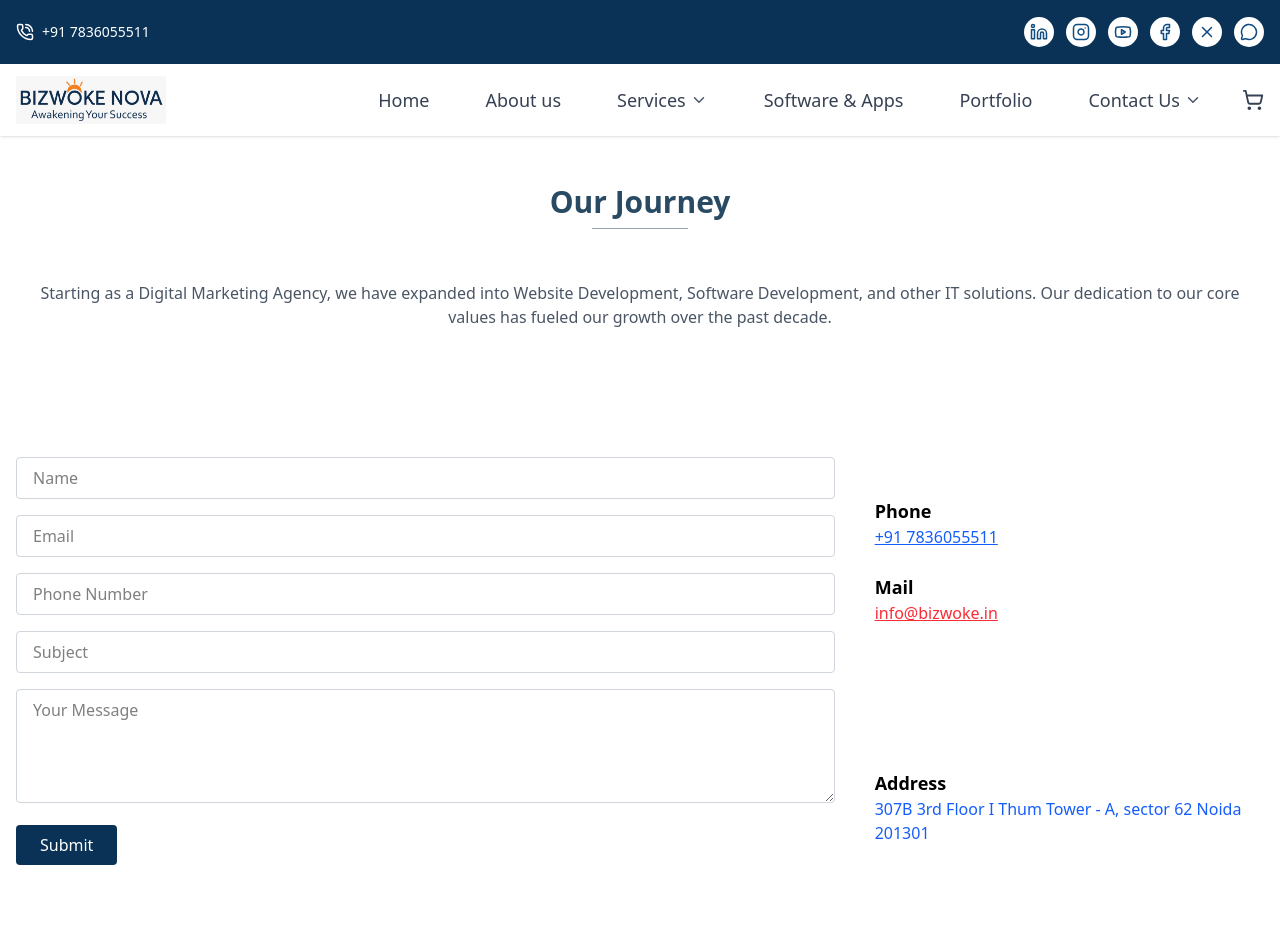
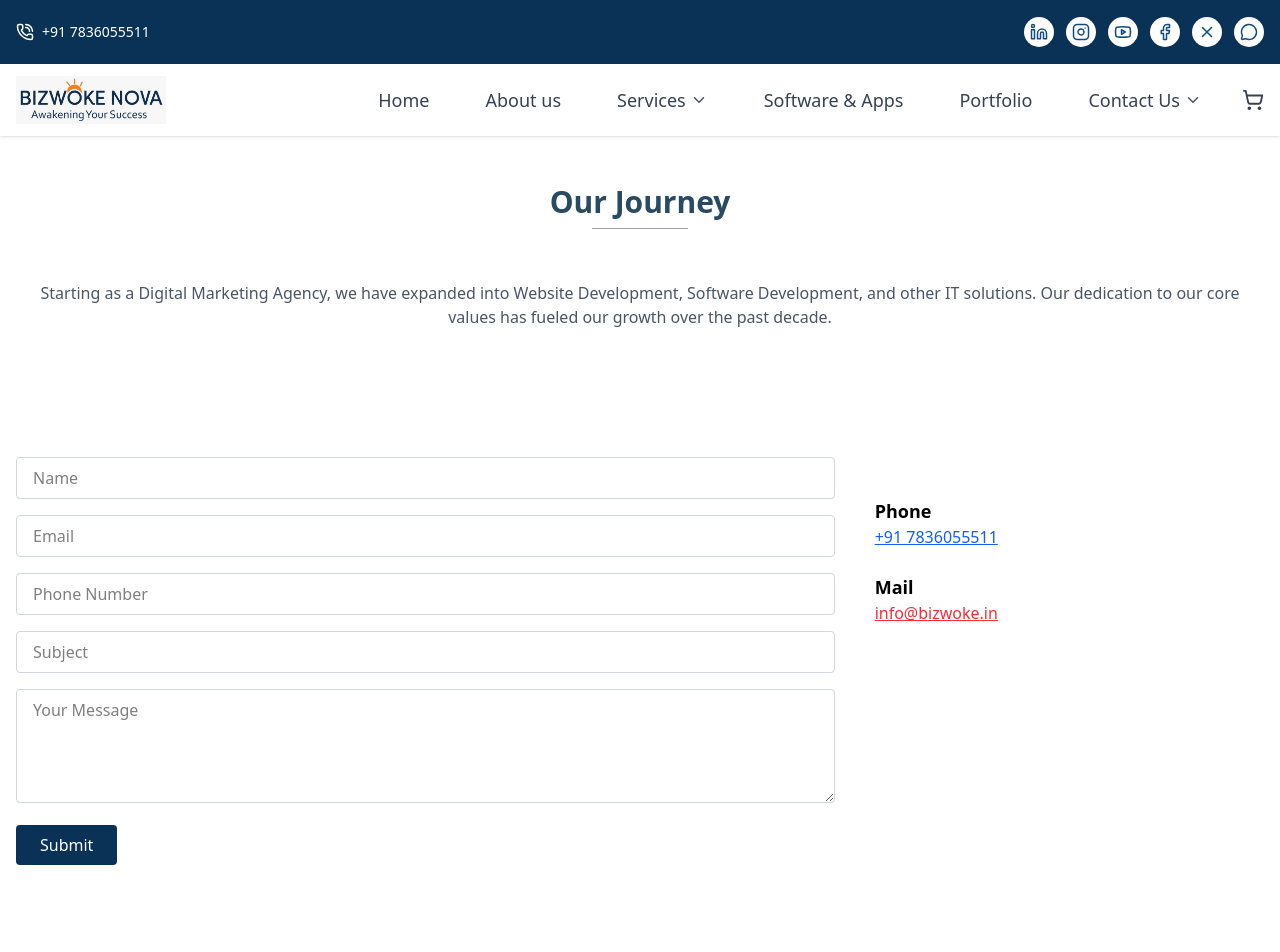
Before and after one commit to Erroug/NktechFinal, a React (Vite) app: page /contact/australia in a window 1280 px wide. Shown: the top 952 px of the page. Built offline with nearby package versions, Linux system fonts and the light colour scheme.

Commit message:
updated address

```diff
--- a/src/pages/contacts/AustraliaContacts.jsx
+++ b/src/pages/contacts/AustraliaContacts.jsx
@@ -74,7 +74,7 @@ const AustraliaContact = () => {
               info@bizwoke.in
             </a>
           </div>
-          <div>
+          {/* <div>
             <h3 className="text-lg pt-30 font-semibold">Address</h3>
             <a
               href="address"
@@ -82,7 +82,7 @@ const AustraliaContact = () => {
             >
               307B 3rd Floor I Thum Tower - A, sector 62 Noida 201301
             </a>
-          </div>
+          </div> */}
         </div>
       </div>
 
--- a/src/pages/contacts/GurugramContact.jsx
+++ b/src/pages/contacts/GurugramContact.jsx
@@ -109,12 +109,12 @@ const GurugramContact = () => {
               info@bizwoke.in
             </a>
           </div>
-          <div>
+          {/* <div>
             <h3 className="text-lg pt-30 font-semibold">Address</h3>
             <a href="address" className="text-blue-600 hover:underline">
               307B 3rd Floor I Thum Tower - A, sector 62 Noida 201301
             </a>
-          </div>
+          </div> */}
         </div>
       </div>
 
```
